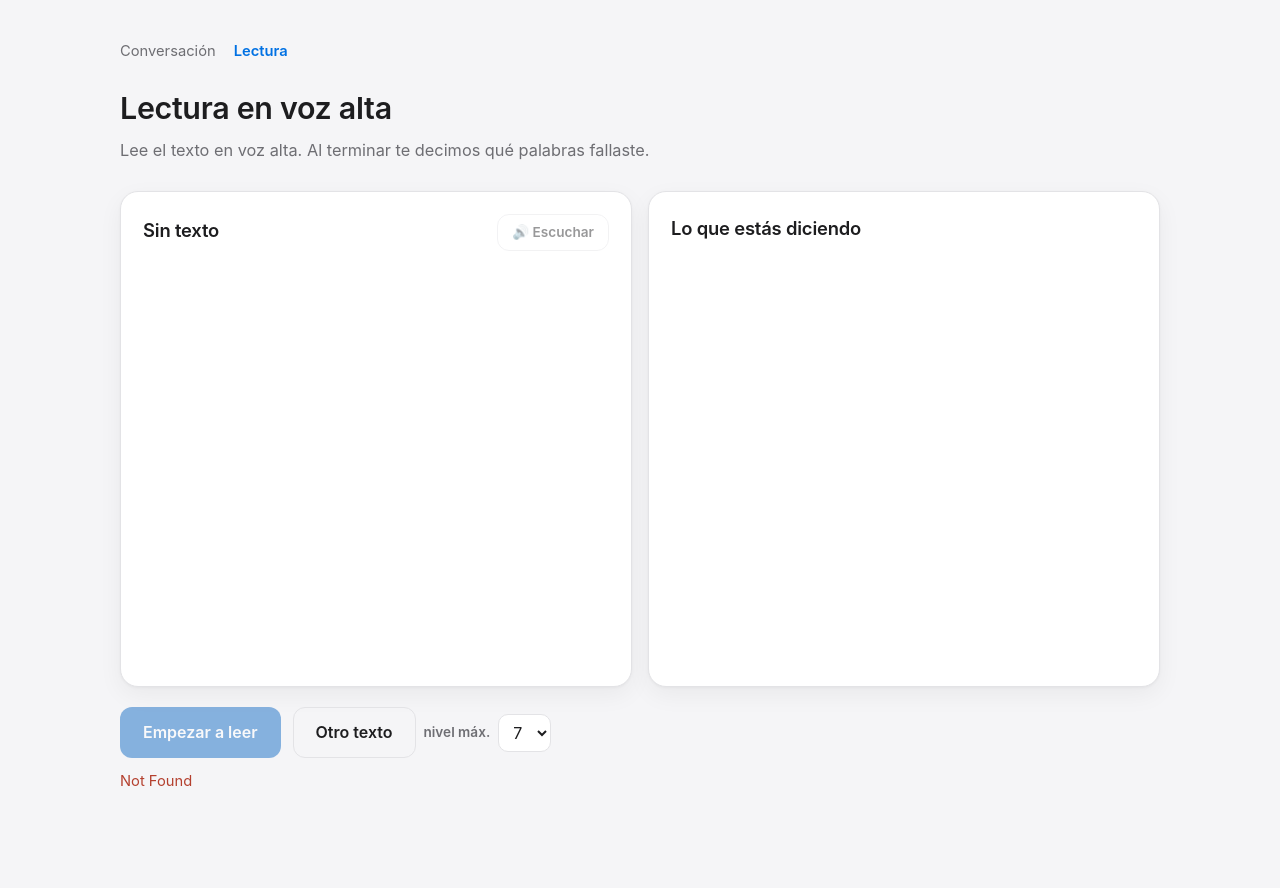
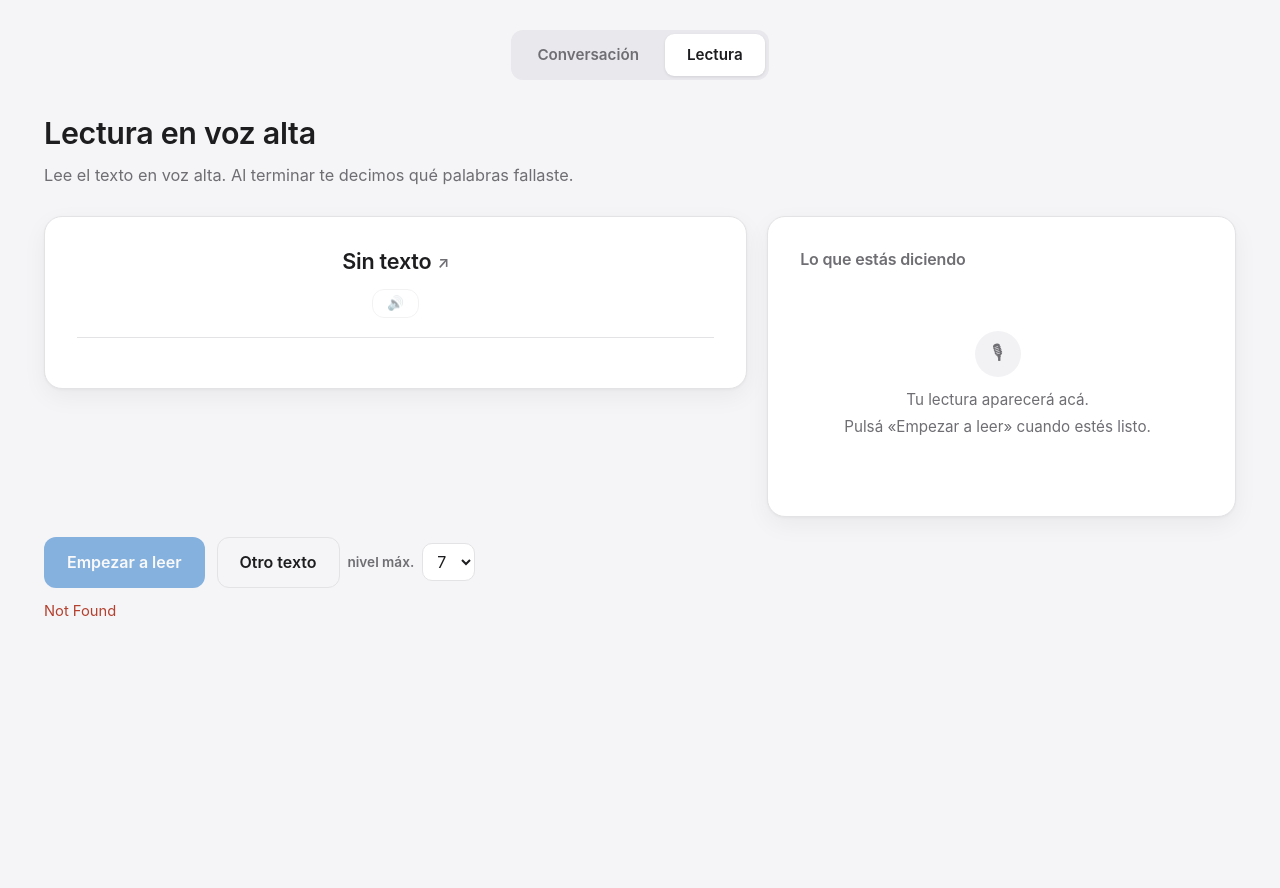
Before and after one commit to ronnymedina/interview-tests, a Python web app: template app/web/templates/reading.html in a window 1280 px wide. After the commit the page ends 616 px from the top, so only its background shows below. Run offline with Jinja, Linux system fonts and the light colour scheme; the template is opened without the code that fills it, so the values that code supplies are empty.

Commit message:
feat(web): menu de pestañas, paneles sin alto fijo y seguimiento por parrafo
El menu vivia dentro de un `main` que media 620px en Conversacion y 1080px en
Lectura, asi que se corria de sitio al navegar. Ahora hay un unico ancho de
pagina (--page) y la conversacion centra su columna dentro de el (--measure).
El menu pasa a pestañas centradas, que ademas se ven.

Los paneles de lectura tenian alto fijo (62vh) y por eso mostraban scroll aunque
el texto fuera de tres lineas. Se cambia por un max-height: miden lo que mide su
contenido. Con eso sobra el hack que le restaba el alto de la fila de scores.

La cabecera del panel ponia el boton de escuchar al lado del titulo y lo partia
en dos lineas. El titulo queda solo, centrado, y es el enlace al articulo
original; debajo van el nivel y el boton, ya sin texto.

Seguimiento de la lectura: mientras se dicta, se resalta el parrafo donde va el
usuario y el panel scrollea solo. Se ubica por parrafo y no palabra por palabra
porque una palabra corriente ("the", "to") aparece mas adelante y arrastraba el
marcador varias lineas. El marcador solo puede quedarse o avanzar uno, nunca
saltar dos ni volver atras.

Co-Authored-By: Claude Opus 5 <noreply@anthropic.com>

```diff
--- a/app/web/static/app.css
+++ b/app/web/static/app.css
@@ -8,6 +8,12 @@
   --serif: -apple-system, BlinkMacSystemFont, "SF Pro Display", system-ui, "Segoe UI", Roboto, sans-serif;
   --sans: -apple-system, BlinkMacSystemFont, "SF Pro Text", system-ui, "Segoe UI", Roboto, sans-serif;
   --radius: 18px; --shadow: 0 1px 3px rgba(0,0,0,.04), 0 8px 24px rgba(0,0,0,.05);
+  /* Un único ancho de página para TODAS las modalidades: si cada página elige el suyo, los
+     elementos comunes (el menú, el banner) saltan de sitio al navegar. */
+  --page: 1240px;
+  /* Medida de lectura cómoda para el contenido de una sola columna. No achica el contenedor:
+     centra el contenido dentro de él. */
+  --measure: 640px;
 }
 * { box-sizing: border-box; }
 body {
@@ -15,7 +21,10 @@ body {
   font-family: var(--sans); line-height: 1.55;
   -webkit-font-smoothing: antialiased;
 }
-main { max-width: 620px; margin: 0 auto; padding: 40px 20px 80px; }
+main { max-width: var(--page); margin: 0 auto; padding: 30px 24px 80px; }
+/* La conversación es una columna de texto: se centra a una medida legible dentro del mismo
+   contenedor ancho, en vez de estrechar el contenedor y arrastrar al menú con él. */
+body:not(.reading) #app, body:not(.reading) #banner { max-width: var(--measure); margin-inline: auto; }
 h1, h2, .question { font-family: var(--serif); font-weight: 600; letter-spacing: -.01em; }
 h1 { font-size: 1.9rem; margin: 0 0 6px; }
 h2 { font-size: 1.35rem; margin: 0 0 6px; }
@@ -139,30 +148,48 @@ button.on { background: var(--gold-deep); color: #fff; border-color: var(--gold-
 .notice { display: flex; gap: 9px; align-items: flex-start; background: rgba(0,113,227,.07); border: 1px solid rgba(0,113,227,.18); color: var(--ink); border-radius: 12px; padding: 11px 14px; font-size: .9rem; line-height: 1.45; margin: 0 0 22px; }
 .notice .ico { flex-shrink: 0; }
 
+/* --- Menú de modalidades: pestañas centradas, iguales en todas las páginas --- */
+.modes { display: flex; justify-content: center; margin: 0 0 30px; }
+.modes .tabs { display: inline-flex; gap: 4px; background: #e8e8ed; border-radius: 12px; padding: 4px; }
+.modes a {
+  padding: 9px 22px; border-radius: 9px; font-size: .95rem; font-weight: 600;
+  color: var(--muted); text-decoration: none;
+}
+.modes a:hover { color: var(--ink); }
+.modes a.active { background: var(--ivory); color: var(--ink); box-shadow: 0 1px 3px rgba(0,0,0,.10); }
+
 /* --- Práctica de lectura: dos paneles lado a lado --- */
-/* La conversación cabe en una columna de 620px; leer un texto al lado de su transcripción
-   no. Sólo esta página ensancha el contenedor. */
-body.reading main { max-width: 1080px; }
-.modes { display: flex; gap: 18px; margin-bottom: 22px; font-size: .92rem; }
-.modes a { color: var(--muted); text-decoration: none; }
-.modes a:hover { color: var(--ink); }
-.modes a.active { color: var(--gold); font-weight: 600; }
-.split { display: grid; grid-template-columns: 1fr 1fr; gap: 16px; --panel-h: 62vh; }
+/* El texto a leer pesa más que su transcripción: se lleva el 60% del ancho. */
+.split { display: grid; grid-template-columns: 1.5fr 1fr; gap: 20px; align-items: start; }
 /* En pantallas angostas los paneles se apilan: leer un texto en una columna de 160px
    no es leer. */
-@media (max-width: 720px) { .split { grid-template-columns: 1fr; } }
-/* Alto fijo y scroll interno: al llegar el review, el panel derecho se llena de palabras y
-   sin esto crecería empujando los botones fuera de la pantalla. Con el alto fijado, las dos
-   cajas miden siempre lo mismo y los controles no se mueven nunca de sitio. */
-/* Al evaluar aparece la fila de scores, que empujaría los paneles (y con ellos los botones)
-   hacia abajo. Se le resta su alto al de los paneles, así la fila de controles se queda
-   exactamente donde estaba. Los scores son hermanos del .split, de ahí el selector. */
-.scores:not(.hidden) ~ .split { --panel-h: calc(62vh - 100px); }
-.panel { display: flex; flex-direction: column; height: var(--panel-h); min-height: 300px; padding: 22px; }
-.panel h2 { font-size: 1rem; color: var(--muted); margin-bottom: 14px; }
-/* `min-height: 0` es lo que permite que un hijo flex se encoja por debajo de su contenido;
-   sin él, `overflow-y` no llega a activarse nunca y el panel volvería a crecer. */
-.panel-body { flex: 1; min-height: 0; overflow-y: auto; padding-right: 8px; line-height: 1.75; font-size: 1.05rem; }
+@media (max-width: 820px) { .split { grid-template-columns: 1fr; } }
+.panel { display: flex; flex-direction: column; padding: 30px 32px; }
+/* Sin alto fijo: el panel mide lo que mide su contenido y sólo scrollea al pasarse del tope.
+   Un texto corto no tiene por qué venir con barra de scroll. El tope existe para que el
+   review —que llena el panel derecho de palabras— no empuje los botones fuera de pantalla. */
+.panel-body { overflow-y: auto; max-height: min(60vh, 620px); padding-right: 8px; position: relative; scroll-behavior: smooth; }
+.panel-body.reader { font-size: 1.18rem; line-height: 1.8; }
+.panel-body.said { color: var(--muted); font-size: 1.05rem; line-height: 1.75; }
+.panel > h2 { font-size: 1rem; color: var(--muted); margin: 0 0 14px; }
+/* Estado vacío del panel derecho: sin esto es un rectángulo blanco enorme y mudo. */
+.empty-state {
+  display: flex; flex-direction: column; align-items: center; justify-content: center;
+  gap: 10px; min-height: 200px; color: var(--muted); text-align: center; font-size: .95rem;
+}
+.empty-state .ico {
+  width: 46px; height: 46px; border-radius: 50%; background: #f2f2f5;
+  display: flex; align-items: center; justify-content: center; font-size: 1.2rem;
+}
+/* Seguimiento de la lectura: un único color que se muda al párrafo donde está el lector, y
+   lo ya leído apagado. El `box-shadow` hace de relleno alrededor del párrafo sin ocupar
+   espacio: con `padding` real, el texto se movería cada vez que cambia el resaltado. */
+.para-read { color: var(--muted); }
+.para-at {
+  background: rgba(0,113,227,.09); border-radius: 8px;
+  box-shadow: 0 0 0 8px rgba(0,113,227,.09);
+  transition: background .25s ease, box-shadow .25s ease;
+}
 /* Palabra del texto que el usuario no llegó a decir. */
 .omitted { background: rgba(217,58,47,.12); text-decoration: line-through; border-radius: 4px; }
 .badge {
@@ -175,15 +202,21 @@ body.reading main { max-width: 1080px; }
 .voice-picker button { background: transparent; border-color: var(--gold-soft); color: var(--ink); }
 .voice-picker button.on { background: var(--gold-deep); border-color: var(--gold-deep); color: #fff; }
 
-/* Cabecera del panel: el título del artículo y su botón de escuchar en la misma línea. */
-.panel-head { display: flex; align-items: baseline; justify-content: space-between; gap: 12px; margin-bottom: 4px; }
-.panel-head h2 { font-size: 1.15rem; color: var(--ink); margin: 0; }
-.panel-head button { flex-shrink: 0; }
-/* La meta va pegada al título, no suelta en el subtítulo de la página. */
-.panel-meta { display: flex; align-items: center; gap: 10px; margin: 0 0 16px; font-size: .85rem; min-height: 1.4em; }
-.panel-meta a { color: var(--muted); }
-.panel-meta a:hover { color: var(--gold); }
-.panel-body p { margin: 0 0 14px; }
+/* Cabecera del panel: el título solo en su línea (nada al lado, o parte en dos por competir
+   con un botón) y debajo la línea de datos: nivel y escuchar. Todo centrado, como la portada
+   de un artículo. */
+.panel-head { text-align: center; border-bottom: 1px solid var(--gold-soft); padding-bottom: 18px; margin-bottom: 20px; }
+.panel-head h2 { font-size: 1.35rem; line-height: 1.35; color: var(--ink); margin: 0; }
+.panel-meta { display: flex; justify-content: center; align-items: center; gap: 12px; margin: 12px 0 0; min-height: 1.9em; }
+/* El título ES el enlace al artículo original: así no hace falta un "Artículo original"
+   suelto ocupando su propia línea. */
+.title-link { color: inherit; text-decoration: none; border-bottom: 1px solid transparent; }
+.title-link:hover { color: var(--gold); border-bottom-color: rgba(0,113,227,.35); }
+.title-link .ext { font-size: .7em; color: var(--muted); margin-left: 6px; vertical-align: middle; }
+.title-link:hover .ext { color: var(--gold); }
+/* Botón de escuchar: sólo el icono. El altavoz ya dice lo que hace. */
+.icon-button { padding: 7px 11px; font-size: 1rem; line-height: 1; }
+.panel-body p { margin: 0 0 16px; }
 .panel-body p:last-child { margin-bottom: 0; }
 /* El badge de nivel ya no vive dentro de una frase: sin el margen que lo separaba. */
 .panel-meta .badge { margin-left: 0; }
--- a/app/web/static/reading.js
+++ b/app/web/static/reading.js
@@ -5,6 +5,10 @@
 
 let current = null; // el texto que se está leyendo, tal como lo devolvió /reading/random
 let active = null; // grabador en curso, o null si no se está grabando
+
+// Seguimiento de la lectura (ver "Seguimiento de la lectura" más abajo).
+let paragraphs = []; // los párrafos del texto: su <p> y el conjunto de palabras que contiene
+let currentPara = 0; // en cuál está leyendo el usuario
 
 function showError(message) {
   const el = $("reading-error");
@@ -24,8 +28,7 @@ async function loadText() {
   $("btn-listen").disabled = true;
   $("btn-record").textContent = "Empezar a leer";
   $("reading-text").textContent = "Cargando un texto…";
-  $("reading-said").innerHTML = "";
-  $("reading-said").classList.remove("pron-words");
+  showSaidPlaceholder("Tu lectura aparecerá acá.\nPulsá «Empezar a leer» cuando estés listo.");
   $("reading-scores").classList.add("hidden");
   $("right-title").textContent = "Lo que estás diciendo";
 
@@ -49,25 +52,109 @@ async function loadText() {
     level.classList.remove("hidden");
   }
 
-  const source = $("reading-source");
-  source.href = current.source_url;
-  source.classList.remove("hidden");
+  // El título es el enlace: no hay un "Artículo original" suelto que mostrar u ocultar.
+  $("reading-source").href = current.source_url;
 
   $("btn-record").disabled = false;
   $("btn-listen").disabled = false;
 }
 
 // Un <p> por párrafo: el extracto conserva los saltos del artículo original, y el HTML los
-// colapsaría a un espacio si se pintara como texto plano.
+// colapsaría a un espacio si se pintara como texto plano. De paso se guarda el vocabulario
+// de cada párrafo, que es con lo que después se ubica al lector.
 function renderExcerpt(text) {
   const box = $("reading-text");
   box.innerHTML = "";
+  paragraphs = [];
   for (const paragraph of text.split(/\n\s*\n/)) {
     if (!paragraph.trim()) continue;
     const p = document.createElement("p");
     p.textContent = paragraph.trim();
     box.appendChild(p);
+    paragraphs.push({ el: p, words: new Set(bareWords(paragraph)) });
   }
+  resetProgress();
+}
+
+// Placeholder del panel derecho: sin esto es un rectángulo blanco enorme y mudo.
+function showSaidPlaceholder(message) {
+  const said = $("reading-said");
+  said.classList.remove("pron-words");
+  said.innerHTML = "";
+  const box = document.createElement("div");
+  box.className = "empty-state";
+  const icon = document.createElement("span");
+  icon.className = "ico";
+  icon.textContent = "🎙";
+  const text = document.createElement("div");
+  text.style.whiteSpace = "pre-line";
+  text.textContent = message;
+  box.append(icon, text);
+  said.appendChild(box);
+}
+
+// ---- Seguimiento de la lectura ----
+// El panel izquierdo no copia el scroll del derecho: se alinea con lo que el usuario lleva
+// dicho, para que no haya que scrollear a mano mientras se lee en voz alta.
+
+function bareWords(text) {
+  return text
+    .toLowerCase()
+    .split(/\s+/)
+    .map((token) => token.replace(/[^a-z']/g, ""))
+    .filter(Boolean);
+}
+
+// Deja el texto limpio. El resaltado no aparece hasta que se empieza a grabar: en reposo no
+// hay ningún lector al que ubicar.
+function resetProgress() {
+  paragraphs.forEach((para) => para.el.classList.remove("para-read", "para-at"));
+  currentPara = 0;
+  $("reading-text").scrollTop = 0;
+}
+
+// Se mira sólo la cola de lo dicho: lo de hace veinte palabras no dice nada sobre dónde está
+// el lector ahora.
+const TAIL = 7;
+
+// Ubicar al lector por párrafo y no palabra por palabra. Seguir cada palabra era frágil: una
+// palabra corriente ("the", "to") aparece más adelante en el texto y arrastraba el marcador
+// varias líneas, o incluso otro párrafo. Acá el marcador sólo puede quedarse donde está o
+// pasar al párrafo siguiente —nunca saltar dos, nunca volver atrás—, y sólo lo hace cuando la
+// cola de lo dicho coincide más con el párrafo que viene que con el actual.
+function followTranscript(transcript) {
+  if (!paragraphs.length) return;
+  const tail = bareWords(transcript).slice(-TAIL);
+  if (!tail.length) return;
+  if (overlap(tail, currentPara + 1) > overlap(tail, currentPara)) {
+    currentPara += 1;
+    markParagraph();
+    scrollToParagraph();
+  }
+}
+
+// Cuántas de las últimas palabras dichas pertenecen a ese párrafo. -1 si no existe, para que
+// el final del texto no intente avanzar.
+function overlap(tail, index) {
+  const para = paragraphs[index];
+  if (!para) return -1;
+  return tail.filter((word) => para.words.has(word)).length;
+}
+
+// Un solo color, que se va mudando de párrafo. Lo ya leído queda apagado.
+function markParagraph() {
+  paragraphs.forEach((para, index) => {
+    para.el.classList.toggle("para-read", index < currentPara);
+    para.el.classList.toggle("para-at", index === currentPara);
+  });
+}
+
+// El párrafo en curso se deja a un tercio de la altura del panel: pegado al borde inferior no
+// se vería lo que viene, que es justo lo que hay que leer a continuación.
+function scrollToParagraph() {
+  const box = $("reading-text");
+  const para = paragraphs[currentPara];
+  if (para) box.scrollTop = Math.max(0, para.el.offsetTop - box.clientHeight / 3);
 }
 
 // ---- Escuchar el texto ----
@@ -75,16 +162,25 @@ function renderExcerpt(text) {
 // sonando sin forma de pararla.
 let listening = false;
 
+// Sólo el icono: el altavoz ya dice lo que hace, y el título del artículo necesita la línea
+// entera para él. El texto sigue existiendo para lectores de pantalla en aria-label.
+function setListenButton(icon, label) {
+  const button = $("btn-listen");
+  button.textContent = icon;
+  button.title = label;
+  button.setAttribute("aria-label", label);
+}
+
 function stopListening() {
   Tts.stop();
   listening = false;
-  $("btn-listen").textContent = "🔊 Escuchar";
+  setListenButton("🔊", "Escuchar el texto");
 }
 
 function toggleListen() {
   if (listening) return stopListening();
   listening = true;
-  $("btn-listen").textContent = "⏹ Detener";
+  setListenButton("⏹", "Detener la lectura");
   Tts.speak(current.excerpt, { onend: stopListening });
 }
 
@@ -100,7 +196,10 @@ function newRecorder() {
     maxSeconds: maxSecondsFor(current.word_count),
     lang: "en-US",
     onTranscript: (text) => {
-      $("reading-said").textContent = text;
+      const said = $("reading-said");
+      said.textContent = text;
+      said.scrollTop = said.scrollHeight; // lo último dicho siempre a la vista
+      followTranscript(text);
     },
     onTick: (secondsLeft) => {
       $("reading-timer").textContent = secondsLeft === null ? "" : `${secondsLeft}s`;
@@ -127,7 +226,9 @@ async function toggleRecording() {
   }
   clearError();
   stopListening(); // el micrófono se abre: la voz del tutor se calla
-  $("reading-said").textContent = "";
+  showSaidPlaceholder("Escuchando…\nEmpezá a leer el texto en voz alta.");
+  resetProgress();
+  markParagraph(); // se resalta el primer párrafo: ahí empieza la lectura
   active = newRecorder();
   await active.start(sendForReview);
 }
@@ -176,8 +277,13 @@ function renderReview(result) {
       .filter((word) => word.error_type === "Omission")
       .map((word) => word.word.toLowerCase())
   );
+  // El panel izquierdo se repinta desde cero: los <p> que seguía el dictado dejan de existir,
+  // así que el seguimiento se descarta hasta la próxima grabación.
+  paragraphs = [];
+  currentPara = 0;
   const left = $("reading-text");
   left.innerHTML = "";
+  left.scrollTop = 0;
   for (const paragraph of (result.reference_text || current.excerpt).split(/\n\s*\n/)) {
     if (!paragraph.trim()) continue;
     const p = document.createElement("p");
--- a/app/web/templates/base.html
+++ b/app/web/templates/base.html
@@ -11,8 +11,10 @@
     <main>
       {# Navegación entre modalidades. Vive acá para que cada página nueva la herede. #}
       <nav class="modes">
-        <a href="/" class="{% block nav_conversation %}{% endblock %}">Conversación</a>
-        <a href="/reading" class="{% block nav_reading %}{% endblock %}">Lectura</a>
+        <div class="tabs">
+          <a href="/" class="{% block nav_conversation %}{% endblock %}">Conversación</a>
+          <a href="/reading" class="{% block nav_reading %}{% endblock %}">Lectura</a>
+        </div>
       </nav>
 
       {# Banner de pausa/cuota: común a todas las modalidades, lo llena showBanner(). #}
--- a/app/web/templates/reading.html
+++ b/app/web/templates/reading.html
@@ -16,20 +16,23 @@
   <div class="split">
     <section class="panel card">
       <div class="panel-head">
-        <h2 id="reading-title">Cargando…</h2>
-        <button id="btn-listen" type="button" class="ghost small" disabled>🔊 Escuchar</button>
+        {# El título es el enlace al artículo original: evita una línea suelta sólo para eso. #}
+        <h2>
+          <a id="reading-source" class="title-link" href="#" target="_blank" rel="noopener">
+            <span id="reading-title">Cargando…</span><span class="ext" aria-hidden="true">↗</span>
+          </a>
+        </h2>
+        <p class="panel-meta">
+          <span id="reading-level" class="badge hidden"></span>
+          <button id="btn-listen" type="button" class="ghost small icon-button"
+                  disabled title="Escuchar el texto" aria-label="Escuchar el texto">🔊</button>
+        </p>
       </div>
-      <p class="panel-meta">
-        <span id="reading-level" class="badge hidden"></span>
-        <a id="reading-source" href="#" target="_blank" rel="noopener" class="hidden">Artículo original ↗</a>
-      </p>
-      <div id="reading-text" class="panel-body">Cargando un texto…</div>
+      <div id="reading-text" class="panel-body reader">Cargando un texto…</div>
     </section>
     <section class="panel card">
-      <div class="panel-head">
-        <h2 id="right-title">Lo que estás diciendo</h2>
-      </div>
-      <div id="reading-said" class="panel-body"></div>
+      <h2 id="right-title">Lo que estás diciendo</h2>
+      <div id="reading-said" class="panel-body said"></div>
     </section>
   </div>
 
```
